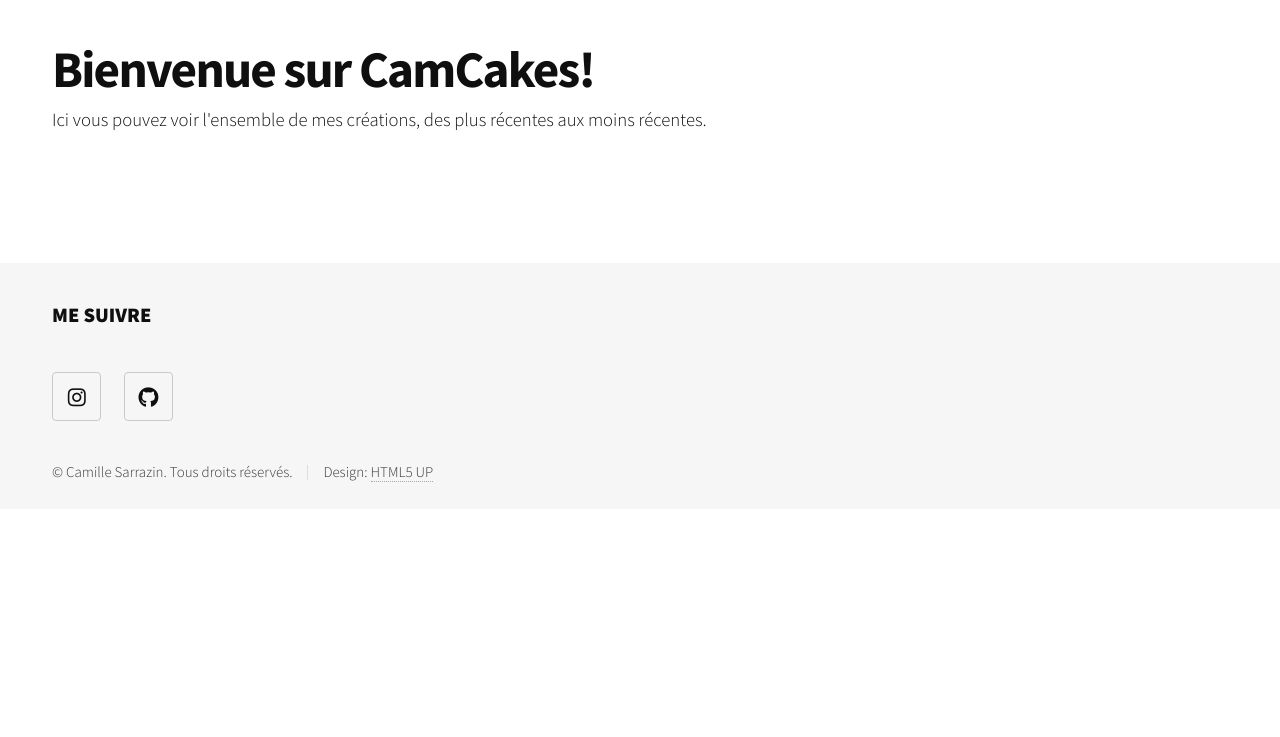
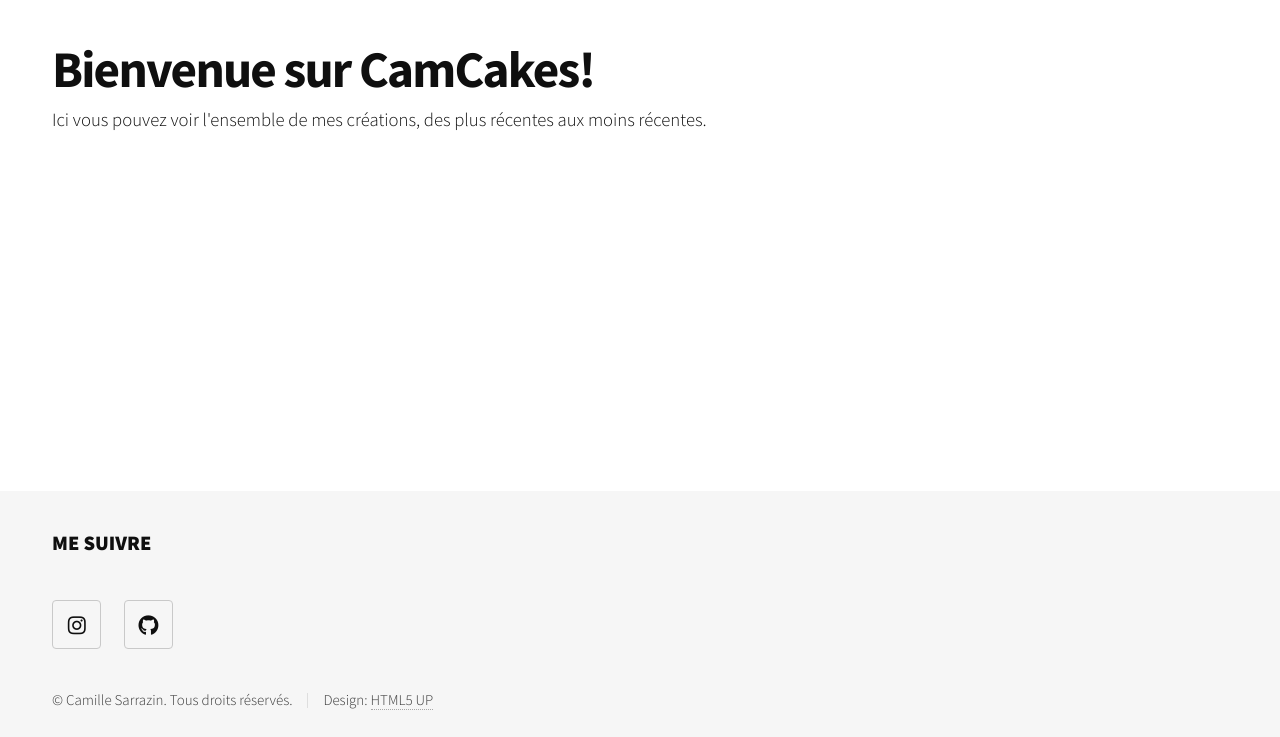
Before and after one commit to CamilleSarrazin/CamCakes, a website: page public/index.html in a window 1280 px wide. Shown: the part 63-800 px from the top of the page. Drawn offline with Linux system fonts and the light colour scheme; no server answers.

Commit message:
Make the footer always be at the bottom

```diff
--- a/public/assets/css/camcakes.css
+++ b/public/assets/css/camcakes.css
@@ -1,3 +1,9 @@
+#wrapper {
+    display: flex;
+    flex-direction: column;
+    min-height: 100vh;
+}
+
 /* Header */
 
 #header {
@@ -199,6 +205,7 @@ body:is(.is-touch) .tiles article .content {
 #footer {
     padding-top: 2em;
     padding-bottom: 0.5em;
+    margin-top: auto;
 }
 
 #footer > .inner .copyright {
```
